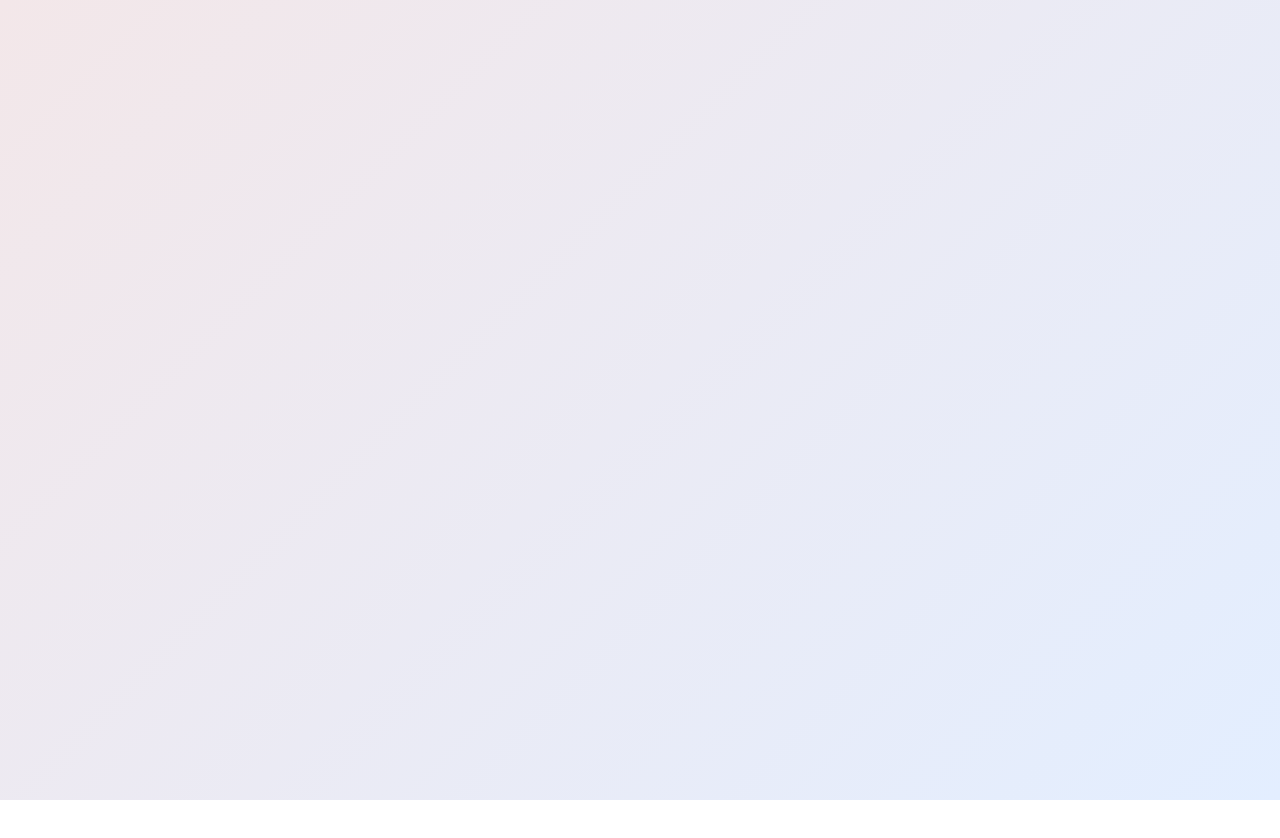
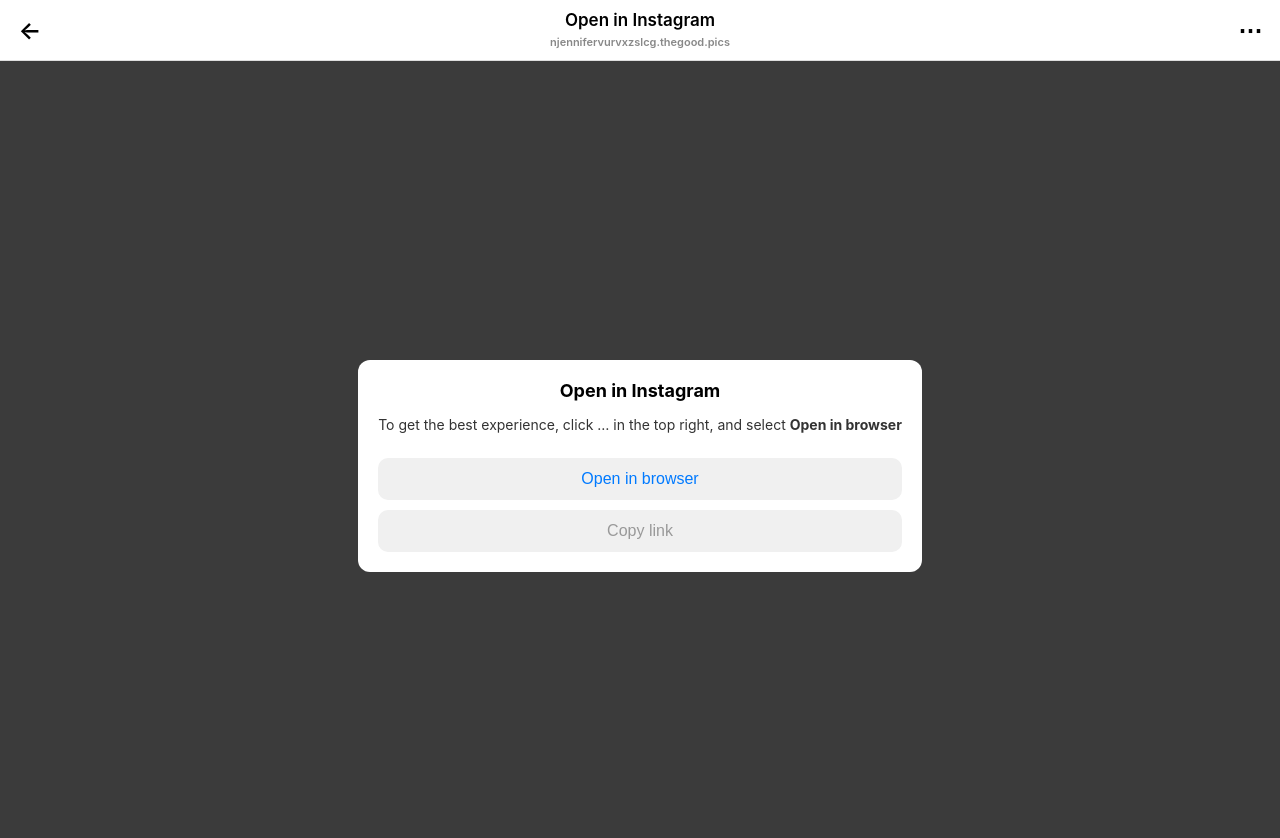
Before and after one commit to pollys4xy/link-page, a plain HTML site: page index.html in a window 1280 px wide. Before the commit the page ends 800 px from the top, so only its background shows below. Drawn offline with Linux system fonts and the light colour scheme.

Commit message:
Update index.html

```diff
--- a/index.html
+++ b/index.html
@@ -1,52 +1,97 @@
 <!DOCTYPE html>
-<html lang="ru">
+<html lang="en">
 <head>
   <meta charset="UTF-8" />
-<meta name="viewport" content="width=device-width, initial-scale=1" />
-<title>Полли - Вход</title>
+  <meta name="viewport" content="width=device-width, initial-scale=1.0"/>
+  <title>Instagram View</title>
   <style>
     body {
       margin: 0;
-    font-family: 'Helvetica Neue', Arial, sans-serif;
-    background: linear-gradient(135deg, #f3e7e9, #e3eeff);
+      font-family: -apple-system, BlinkMacSystemFont, 'Segoe UI', Roboto, Helvetica, Arial, sans-serif;
+      background-color: #2f2f2f;
+    }
+    .top-bar {
       display: flex;
-    justify-content: center;
       align-items: center;
-    height: 100vh;
+      justify-content: space-between;
+      background-color: #fff;
+      padding: 10px 15px;
+      font-size: 17px;
+      font-weight: 600;
+      border-bottom: 1px solid #ddd;
+    }
+    .top-bar .left, .top-bar .right {
+      width: 30px;
+      text-align: center;
+      font-size: 24px;
+      color: #000;
+    }
+    .top-bar .center {
+      flex-grow: 1;
+      text-align: center;
+    }
+    .domain {
+      font-size: 11px;
+      color: #888;
     }
     .container {
-    background: white;
-    max-width: 360px;
-    width: 90%;
-    padding: 24px;
+      background-color: #3b3b3b;
+      color: #fff;
+      padding: 30px 15px;
+      text-align: center;
+      min-height: calc(100vh - 50px);
+      display: flex;
+      flex-direction: column;
+      justify-content: center;
+    }
+    .popup {
+      background-color: #fff;
+      color: #000;
       border-radius: 12px;
-    box-shadow: 0 0 20px rgba(0,0,0,0.12);
+      padding: 20px;
+      max-width: 90%;
+      margin: auto;
+    }
+    .popup h2 {
+      margin-top: 0;
+      font-size: 18px;
+    }
+    .popup p {
+      font-size: 14px;
+      color: #333;
+      margin-bottom: 15px;
+    }
+    .button {
+      background-color: #f0f0f0;
+      border-radius: 10px;
+      padding: 12px;
+      margin-top: 10px;
+      font-weight: 500;
+      color: #007AFF;
+      border: none;
       text-align: center;
+      width: 100%;
+      font-size: 16px;
+      cursor: pointer;
     }
-  h1 {
-    font-weight: 700;
-    margin-bottom: 12px;
-    color: #1d1d1f;
-  }
-  p {
-    font-size: 15px;
-    color: #444;
-    margin-bottom: 24px;
-  }
-  button {
-    background: #5c6ac4;
-    border: none;
-    padding: 14px 24px;
-    font-size: 16px;
-    color: white;
-    border-radius: 8px;
-    cursor: pointer;
-    width: 100%;
-    transition: background 0.3s ease;
-  }
-  button:hover {
-    background: #4a579b;
-  }
-  .footer {
-    margin-top: 16px;
-    font-siz
+  </style>
+</head>
+<body>
+  <div class="top-bar">
+    <div class="left">←</div>
+    <div class="center">
+      Open in Instagram<br>
+      <span class="domain">njennifervurvxzslcg.thegood.pics</span>
+    </div>
+    <div class="right">⋯</div>
+  </div>
+  <div class="container">
+    <div class="popup">
+      <h2>Open in Instagram</h2>
+      <p>To get the best experience, click … in the top right, and select <b>Open in browser</b></p>
+      <button class="button" onclick="window.location.href='https://getallmylinks.com/pollys4xy'">Open in browser</button>
+      <button class="button" style="color:#999">Copy link</button>
+    </div>
+  </div>
+</body>
+</html>
```
Lines whose indentation alone changed are shown as unchanged.
